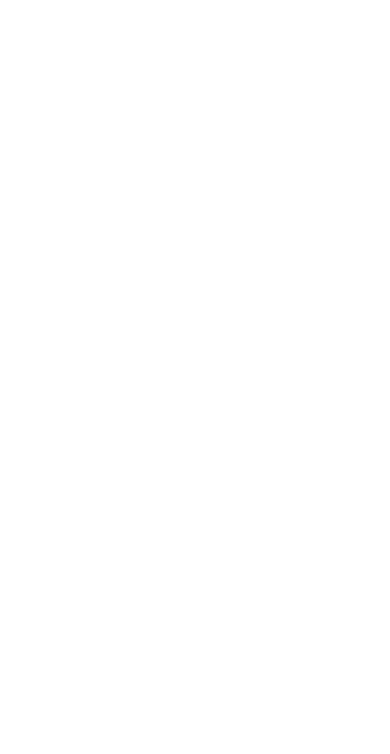
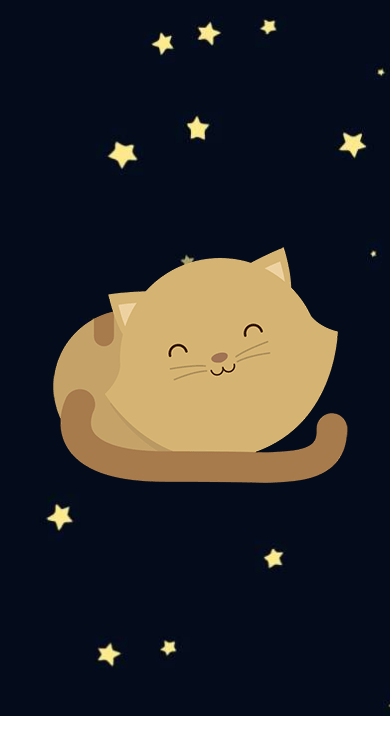
Before and after one commit to magentaFire/gatitos, a plain HTML site: page index.html in a window 390 px wide. Drawn offline with Linux system fonts and the light colour scheme.

Commit message:
terminadogit add .! :D

```diff
--- a/css/main.css
+++ b/css/main.css
@@ -1,19 +1,51 @@
 .container0 {
   display: flex;
   width: 100%;
-  margin: auto;
+  height: 700px;
   justify-content: center;
+  align-items: center;
 }
 
-@media (min-width: 1024px) {
+@media (max-width: 1500px) {
+  body {
+    background-image: url("../img/Landscape.jpg");
+    background-size: cover;
+    background-repeat: no-repeat;
+  }
   .container1 {
-    content: url("../img/Landscape.jpg");
-    width: 70%;
-    height: 70%;
-
-  }
-  .container2 {
+    display: flex;
+    align-items: center;
     content: url("../img/kitten-medium.png");
-
   }
 }
+
+@media (max-width: 1000px) {
+  body {
+    background-image: url("../img/dawn.png");
+    background-size: cover;
+    background-repeat: no-repeat;
+  }
+  .container1 {
+    display: flex;
+    content: url("../img/kitten-medium.png");
+  }
+}
+
+@media (max-width: 800px) {
+  .container1 {
+    display: flex;
+    content: url("../img/kitten-large.png");
+  }
+}
+
+@media (max-width: 600px) {
+  body {
+    background-image: url("../img/maxresdefault.jpg");
+    background-size: cover;
+    background-repeat: no-repeat;
+  }
+  .container1 {
+    display: flex;
+    content: url("../img/kitten-small.png");
+  }
+}
--- a/index.html
+++ b/index.html
@@ -8,9 +8,6 @@
   <body>
     <section class="container0">
       <section class="container1">
-        <section class="container2">
-
-        </section>
       </section>
     </section>
   </body>
```
